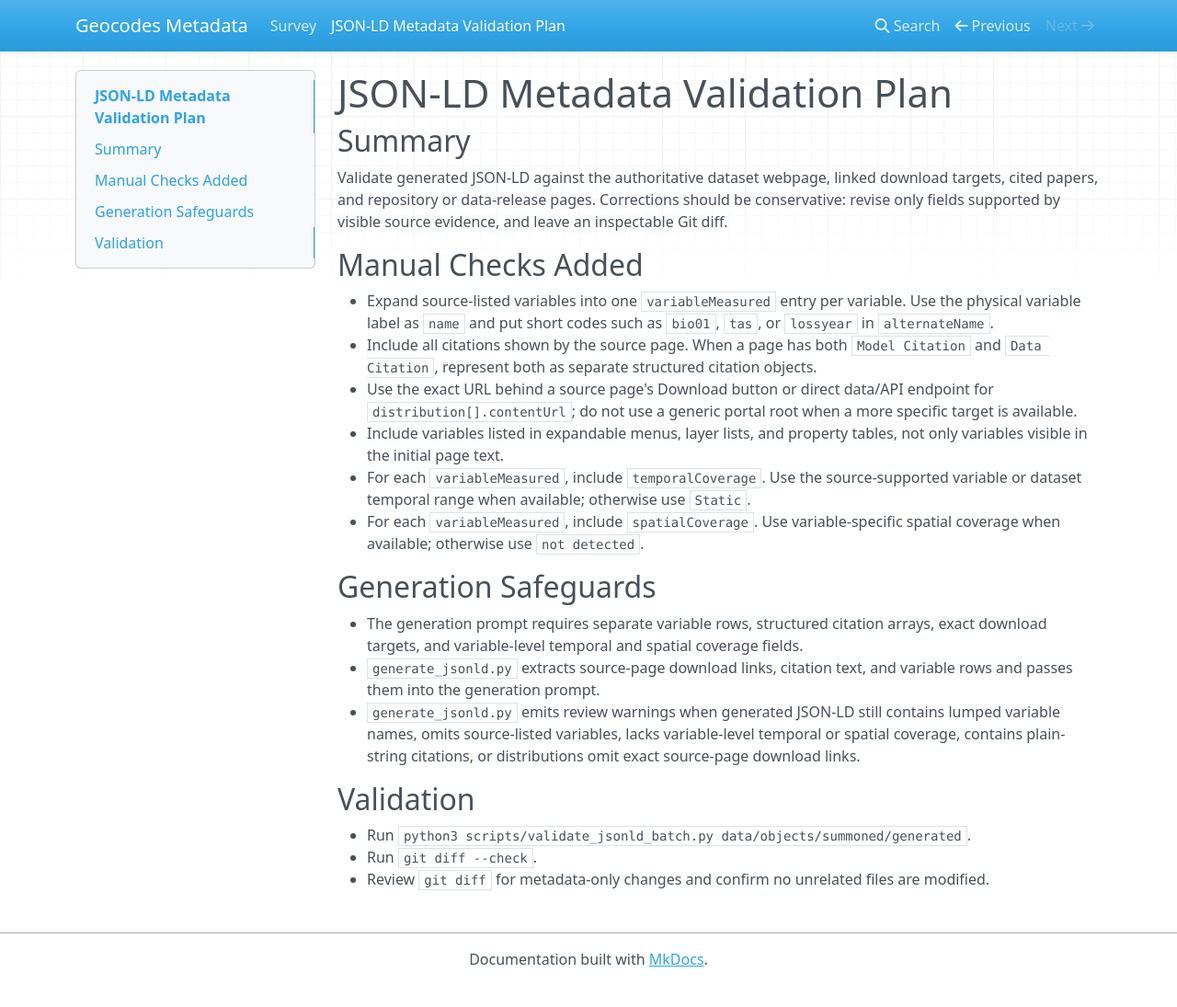
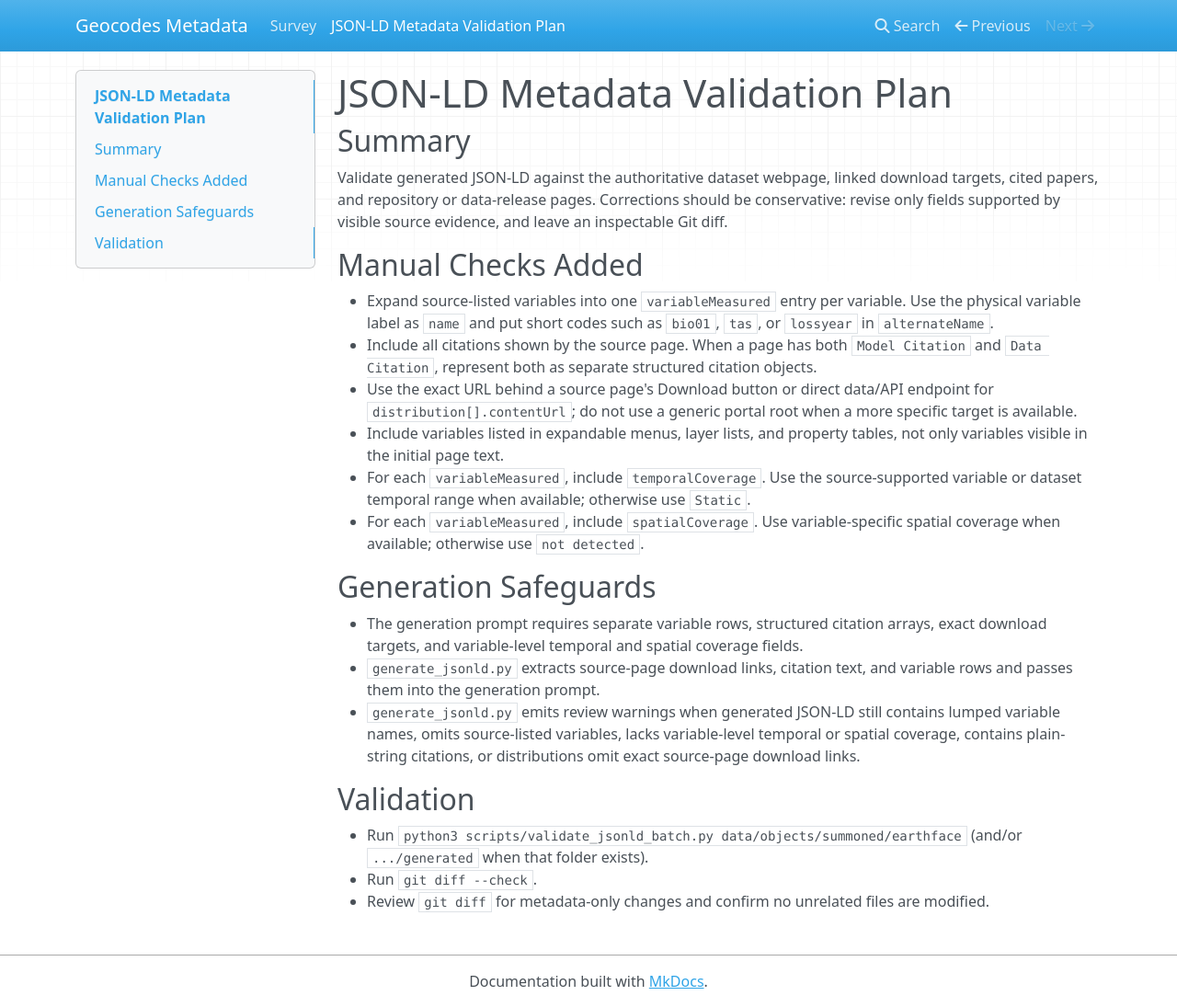
Before and after one commit to earthcube/communityCollections, an MkDocs documentation site: the page built from docs/jsonld-validation-plan.md, in a window 1280 px wide and 1095 px high. Shown: the whole window at 92% size. Built offline with MkDocs 1.6.1, drawn with Linux system fonts in a browser that asks for light colours; nearby versions of some CDN libraries.

Commit message:
Support earthface folder in workflows; skip generated when absent

```diff
--- a/docs/jsonld-validation-plan.md
+++ b/docs/jsonld-validation-plan.md
@@ -21,6 +21,6 @@ Validate generated JSON-LD against the authoritative dataset webpage, linked dow
 
 ## Validation
 
-- Run `python3 scripts/validate_jsonld_batch.py data/objects/summoned/generated`.
+- Run `python3 scripts/validate_jsonld_batch.py data/objects/summoned/earthface` (and/or `.../generated` when that folder exists).
 - Run `git diff --check`.
 - Review `git diff` for metadata-only changes and confirm no unrelated files are modified.
```
Also changed, not shown: README.md (+3 -2 lines), scripts/README.md (+1 -1 lines), 5 other files.
